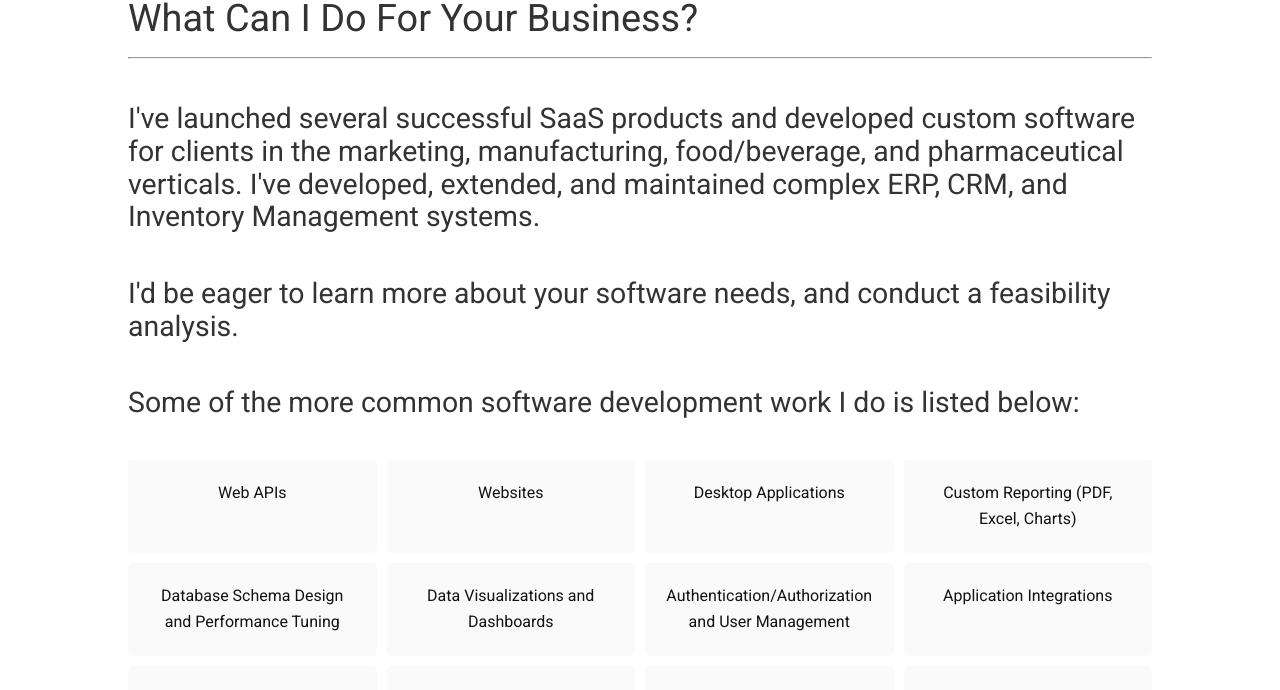
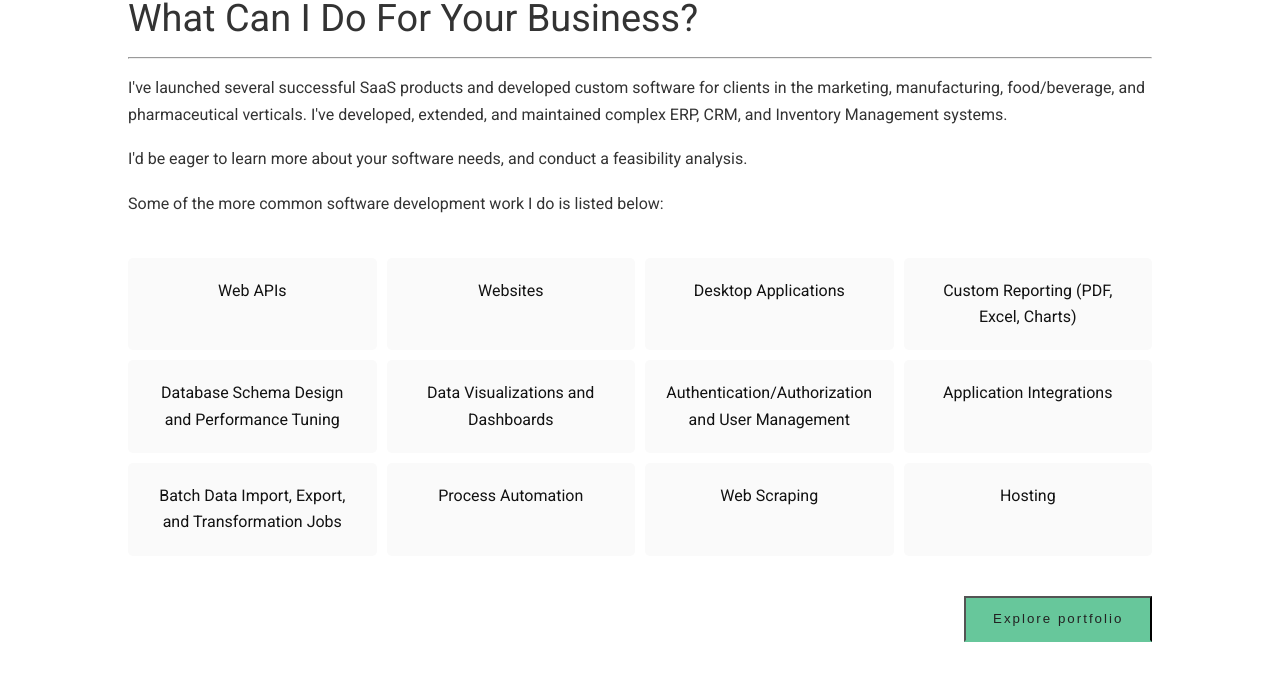
Before and after one commit to MFinn87/personal-site, a Vue app: page /solutions in a window 1280 px wide. Shown: the part 180-870 px from the top of the page. Built offline with nearby package versions, Linux system fonts and the light colour scheme.

Commit message:
Style updates

```diff
--- a/src/App.vue
+++ b/src/App.vue
@@ -21,6 +21,7 @@ export default {
 @import './styles/typography.scss';
 @import './styles/spacings.scss';
 @import './styles/responsive.scss';
+@import './styles/elements.scss';
 
 body {
     margin: 0px;
--- /dev/null
+++ b/src/styles/elements.scss
@@ -0,0 +1,13 @@
+button {
+    border-bottom: 2px solid transparent;
+    background-color: rgba(66, 185, 131, .8);
+    color: #222;
+    letter-spacing: 2px;
+    transition: .2s all ease-in-out;
+    padding: 1em 2em 1em 2em;
+    margin-top: 3em;
+}
+
+button:hover {
+    color: white;
+}
--- a/src/views/About.vue
+++ b/src/views/About.vue
@@ -22,10 +22,21 @@
             </p>
     -->
             <div class="next">
-                <h4><a href="/solutions">Explore solutions</a></h4>
+                <!-- <h4><a href="/solutions">Explore solutions</a></h4> -->
+                <button @click="goToExplore()">Explore solutions</button>
             </div>
         </div>
     </div>
 </template>
+<script>
+
+export default {
+    methods: {
+        goToExplore: function() {
+            this.$router.push('/solutions');
+        }
+    }
+}
+</script>
 <style>
 </style>
--- a/src/views/Portfolio.vue
+++ b/src/views/Portfolio.vue
@@ -14,7 +14,8 @@
             </div>
         </div>
         <div class="next">
-            <h4><a href="/contact">Let's work together</a></h4>
+            <!-- <h4><a href="/contact">Let's work together</a></h4> -->
+            <button @click="goToContact()">Let's work together</button>
         </div>
     </div>
 </template>
@@ -52,6 +53,9 @@ export default {
         closeLightbox() {
             this.media = [];
             this.$refs.lightbox.closeLightBox();
+        },
+        goToContact: function() {
+            this.$router.push('/contact');
         }
     }
 }
--- a/src/views/Solutions.vue
+++ b/src/views/Solutions.vue
@@ -4,15 +4,15 @@
         <h3>What Can I Do For Your Business?
         </h3>
         <hr>
-        <h4>
+        <p>
             I've launched several successful SaaS products and developed custom software for clients in the marketing, manufacturing, food/beverage, and pharmaceutical verticals. I've developed, extended, and maintained complex ERP, CRM, and Inventory Management systems.
-        </h4>
-        <h4>
+        </p>
+        <p>
             I'd be eager to learn more about your software needs, and conduct a feasibility analysis.
-        </h4>
-        <h4>
+        </p>
+        <p>
             Some of the more common software development work I do is listed below:
-        </h4>
+        </p>
     </div>
     <div class="grid-wrapper">
         <div class="solution-grid">
@@ -22,7 +22,8 @@
         </div>
     </div>
     <div class="next">
-        <h4><a href="/portfolio">Explore portfolio</a></h4>
+        <!-- <h4><a href="/portfolio">Explore portfolio</a></h4> -->
+        <button @click="goToPortfolio()">Explore portfolio</button>
     </div>
 </div>
 </template>
@@ -34,6 +35,11 @@ export default {
         return {
             solutions
         };
+    },
+    methods: {
+        goToPortfolio: function() {
+            this.$router.push('/portfolio');
+        }
     }
 }
 </script>
```
